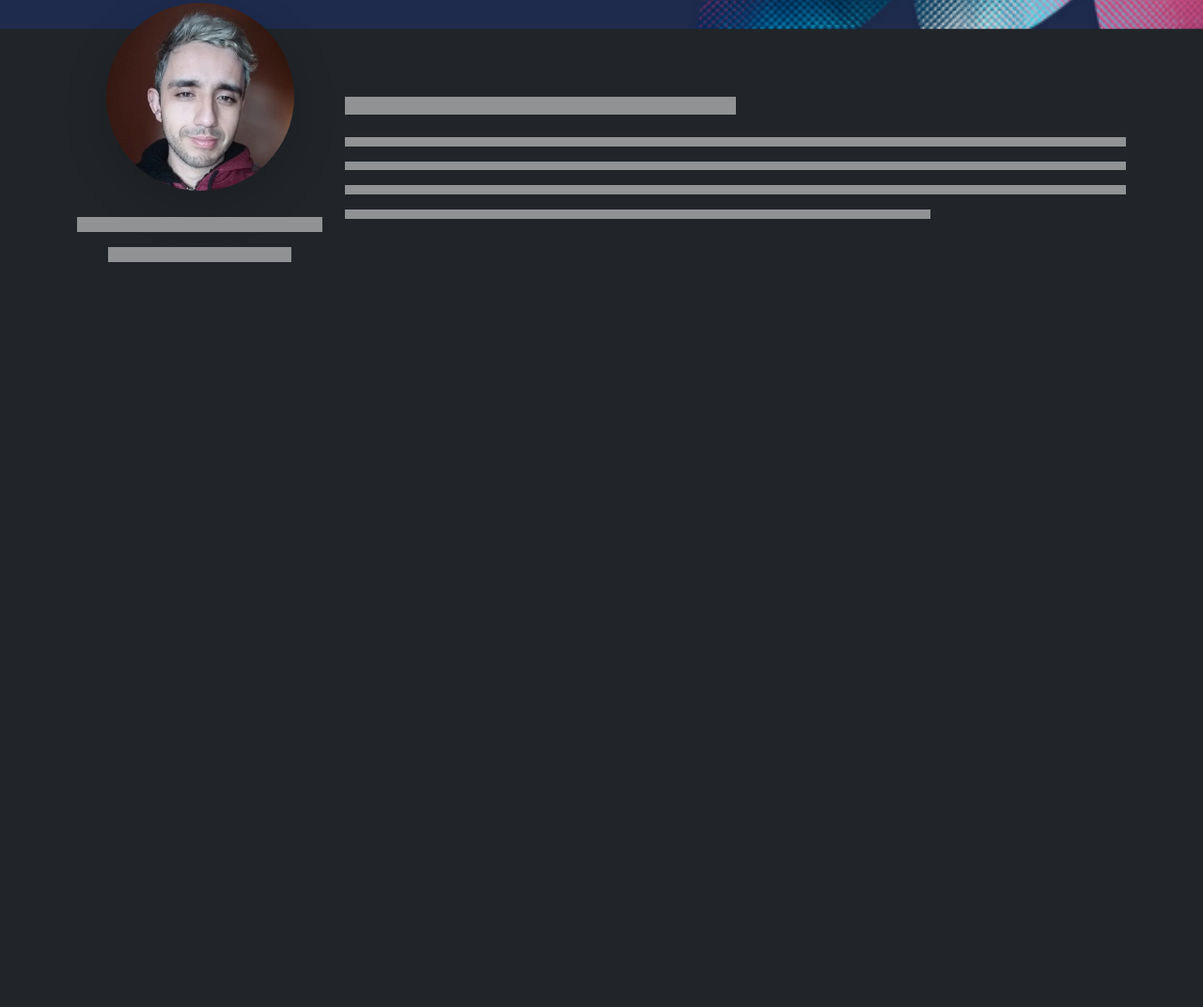
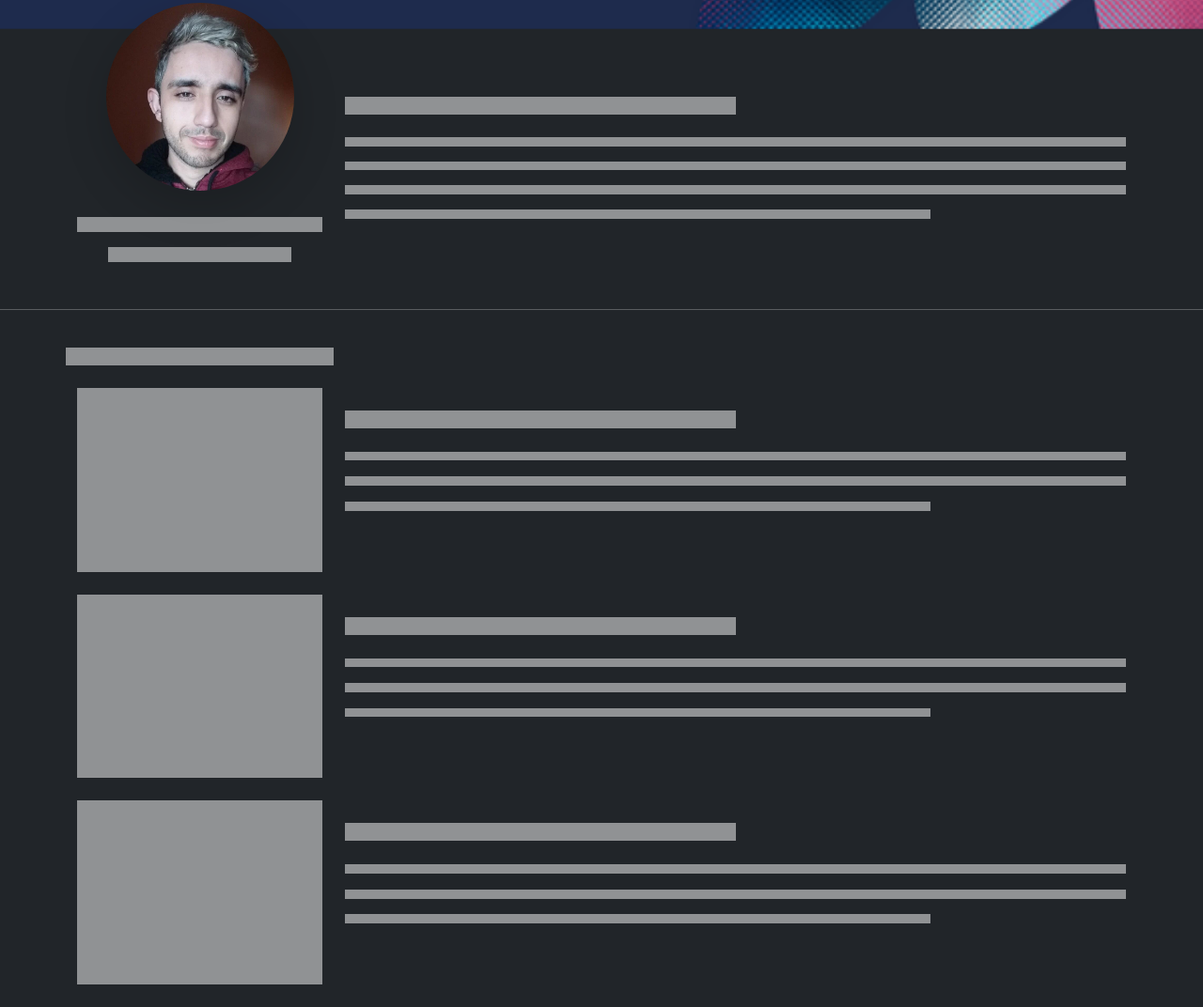
Before and after one commit to slendixx/Portfolio-FrontEnd, a plain HTML site: page index.html in a window 1280 px wide. Shown: the part 469-1541 px from the top of the page at 94% size. Before the commit the page ends 800 px from the top, so only its background shows below. Drawn offline with nearby package versions, Linux system fonts and the light colour scheme.

Commit message:
added "experience" section

```diff
--- a/index.html
+++ b/index.html
@@ -79,7 +79,7 @@
         </div>
     </header>
 
-    <div class="container">
+    <section class="container">
         <div class="row">
             <div class="col d-flex flex-column align-items-center ">
                 <img
@@ -101,7 +101,46 @@
                 <p></p>
             </div>
         </div>
-    </div>
+    </section>
+    <hr>
+    <section class="container">
+        <div class="row">
+            <p class="placeholder placeholder-lg w-25 my-4"></p>
+        </div>
+        <div class="row mb-4">
+            <div class="col-3">
+                <div class="w-100 placeholder ratio ratio-4x3"></div>
+            </div>
+            <div class="col-9">
+                <p class="placeholder placeholder-lg w-50 my-4"></p>
+                <p class="placeholder placeholder-xs w-100"></p>
+                <p class="placeholder placeholder-xs w-100"></p>
+                <p class="placeholder placeholder-xs w-75"></p>
+            </div>
+        </div>
+        <div class="row mb-4">
+            <div class="col-3">
+                <div class="w-100 placeholder ratio ratio-4x3"></div>
+            </div>
+            <div class="col-9">
+                <p class="placeholder placeholder-lg w-50 my-4"></p>
+                <p class="placeholder placeholder-xs w-100"></p>
+                <p class="placeholder placeholder-xs w-100"></p>
+                <p class="placeholder placeholder-xs w-75"></p>
+            </div>
+        </div>
+        <div class="row mb-4">
+            <div class="col-3">
+                <div class="w-100 placeholder ratio ratio-4x3"></div>
+            </div>
+            <div class="col-9">
+                <p class="placeholder placeholder-lg w-50 my-4"></p>
+                <p class="placeholder placeholder-xs w-100"></p>
+                <p class="placeholder placeholder-xs w-100"></p>
+                <p class="placeholder placeholder-xs w-75"></p>
+            </div>
+        </div>
+    </section>
 
     <script
         src="https://cdn.jsdelivr.net/npm/bootstrap@5.2.2/dist/js/bootstrap.bundle.min.js"
```
